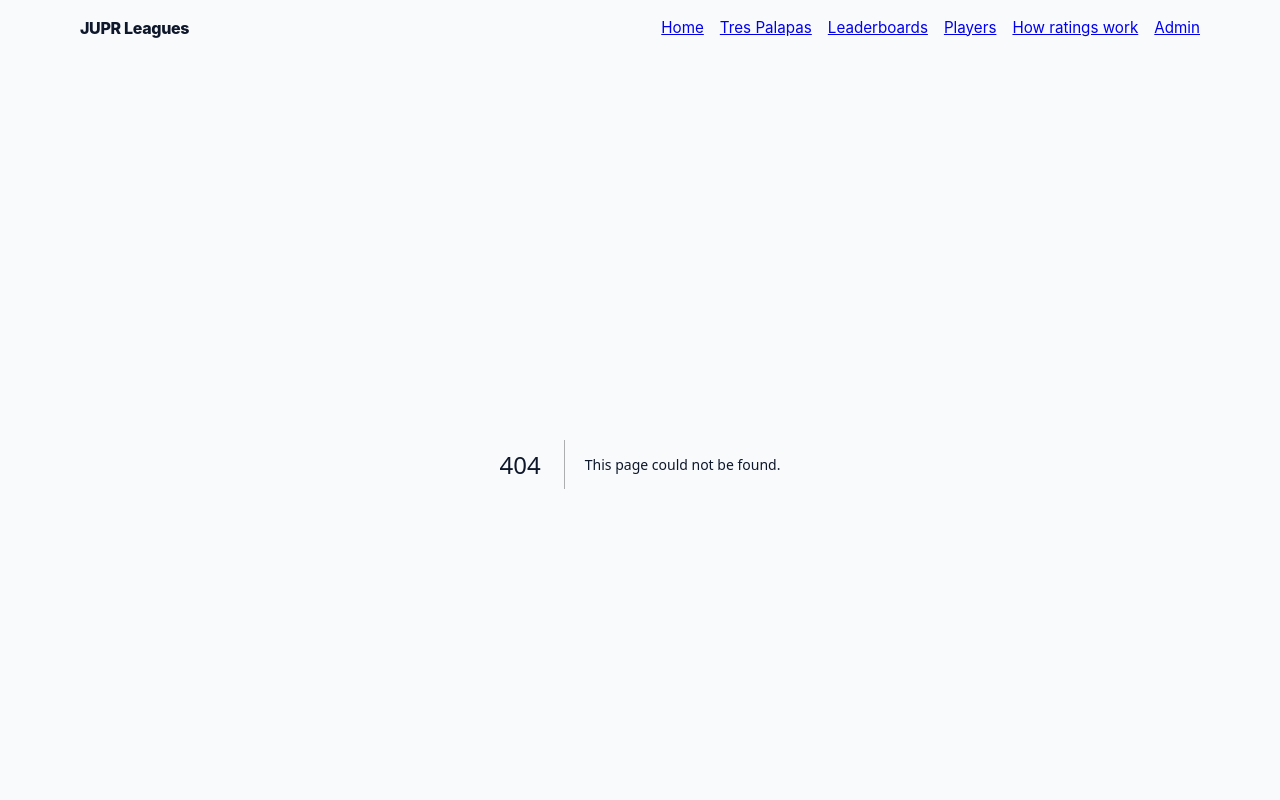
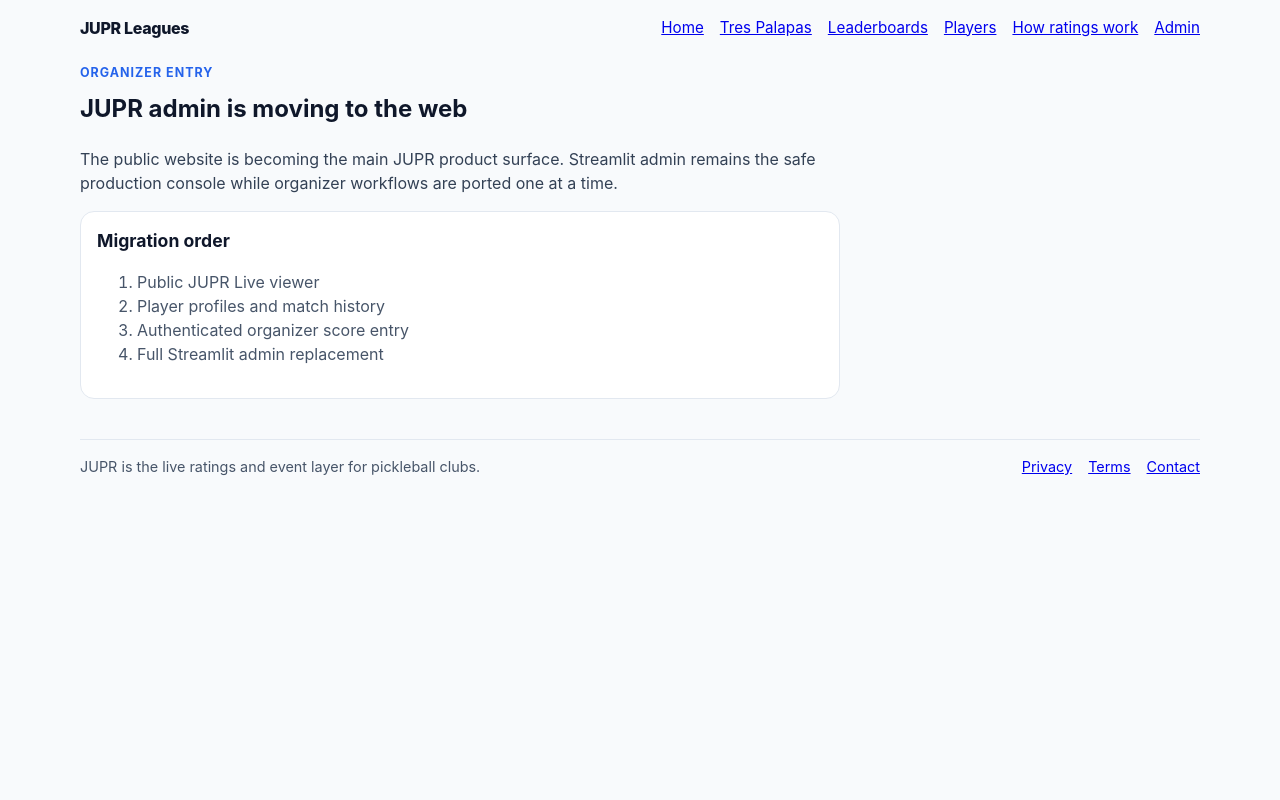
Before and after one commit to pickleballattrespalapas/JUPR, a Next.js app in the folder apps/web/: page /admin in a window 1280 px wide. Before the commit this address had no page. Shown: the top 800 px of the page. Built offline with nearby package versions, Linux system fonts and the light colour scheme.

Commit message:
Add public web admin entry page

```diff
--- /dev/null
+++ b/apps/web/app/admin/page.tsx
@@ -0,0 +1,22 @@
+export default function AdminEntryPage() {
+  return (
+    <section style={{ maxWidth: "760px" }}>
+      <p style={{ margin: "0 0 0.5rem", color: "#2563eb", fontWeight: 700, textTransform: "uppercase", letterSpacing: "0.08em", fontSize: "0.78rem" }}>
+        Organizer entry
+      </p>
+      <h1 style={{ marginTop: 0 }}>JUPR admin is moving to the web</h1>
+      <p style={{ color: "#334155" }}>
+        The public website is becoming the main JUPR product surface. Streamlit admin remains the safe production console while organizer workflows are ported one at a time.
+      </p>
+      <div style={{ border: "1px solid #e2e8f0", borderRadius: "14px", padding: "1rem", background: "white" }}>
+        <h2 style={{ marginTop: 0, fontSize: "1.1rem" }}>Migration order</h2>
+        <ol style={{ color: "#475569" }}>
+          <li>Public JUPR Live viewer</li>
+          <li>Player profiles and match history</li>
+          <li>Authenticated organizer score entry</li>
+          <li>Full Streamlit admin replacement</li>
+        </ol>
+      </div>
+    </section>
+  );
+}
```
